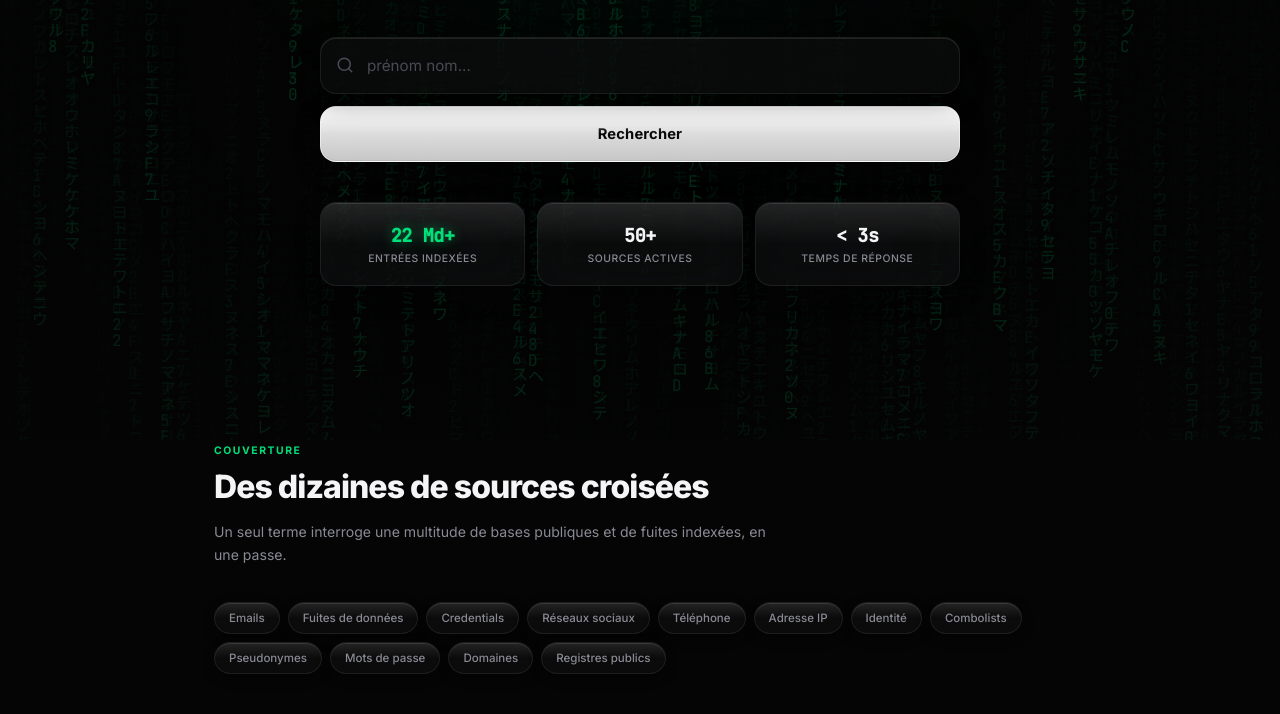
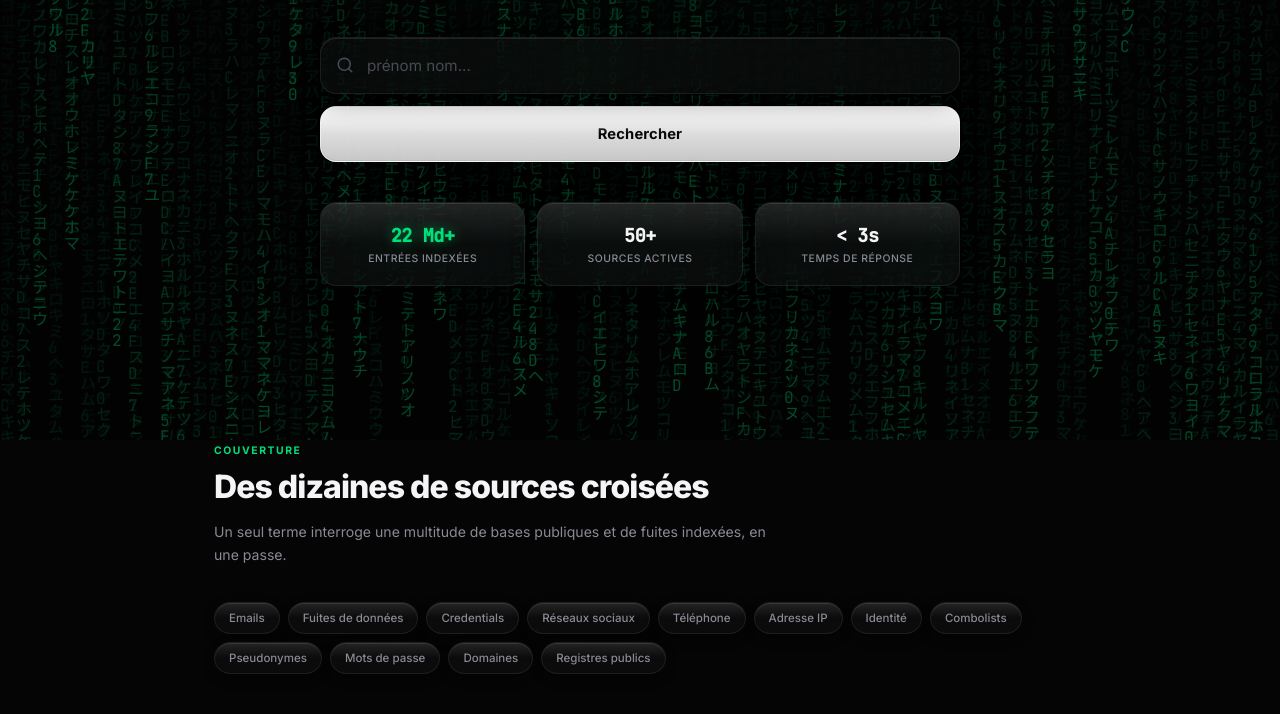
Before and after one commit to nuxidevv/idk, a website: page index.html in a window 1280 px wide. Shown: the part 360-1074 px from the top of the page. Drawn offline with Linux system fonts and the light colour scheme.

Commit message:
Update matrix effect styles and functionality

```diff
--- a/index.html
+++ b/index.html
@@ -84,31 +84,31 @@
   }
 
   /* ============================================================
-     EFFET MATRIX — CANVAS EN FOND
+     MATRIX — CANVAS PLEIN ÉCRAN, VISIBLE PARTOUT
      ============================================================ */
   #matrix {
     position:fixed;
     top:0; left:0;
-    width:100%;
-    height:100%;
+    width:100vw;
+    height:100vh;
     z-index:0;
     pointer-events:none;
+    opacity:0.55;
+    display:block;
+  }
+  body.light #matrix {
     opacity:0.28;
   }
-  body.light #matrix {
-    opacity:0.12;
-  }
-
-  /* Léger voile par-dessus la matrix pour ne pas gêner la lecture */
+
   .matrix-overlay {
     position:fixed;
     inset:0;
     z-index:0;
     pointer-events:none;
-    background:radial-gradient(ellipse at center, transparent 0%, rgba(5,5,5,0.6) 90%);
+    background:rgba(5,5,5,0.35);
   }
   body.light .matrix-overlay {
-    background:radial-gradient(ellipse at center, transparent 0%, rgba(250,250,251,0.6) 90%);
+    background:rgba(250,250,251,0.35);
   }
 
   .page-loader {
@@ -1505,7 +1505,7 @@
 const EP = "/api/search";
 
 /* ============================================================
-   EFFET MATRIX DISCRET
+   EFFET MATRIX — VISIBLE PARTOUT, NET, DENSE
    ============================================================ */
 (function matrixRain() {
   const canvas = document.getElementById("matrix");
@@ -1517,17 +1517,23 @@ const EP = "/api/search";
   const chars = "アカサタナハマヤラワイキシチニヒミリウクスツヌフムユルエケセテネヘメレオコソトノホモヨロ0123456789ABCDEF".split("");
   let rafId = null;
   let lastTime = 0;
-  const interval = 55; // ms — plus haut = plus lent
+  const interval = 55; // ms
 
   function resize() {
-    w = canvas.width = window.innerWidth;
-    h = canvas.height = window.innerHeight;
+    const dpr = window.devicePixelRatio || 1;
+    w = window.innerWidth;
+    h = window.innerHeight;
+    canvas.width = w * dpr;
+    canvas.height = h * dpr;
+    canvas.style.width = w + "px";
+    canvas.style.height = h + "px";
+    ctx.setTransform(dpr, 0, 0, dpr, 0, 0);
     columns = Math.floor(w / font);
     drops = new Array(columns).fill(0).map(() => Math.random() * -50);
   }
 
   function draw() {
-    ctx.fillStyle = "rgba(5, 5, 5, 0.08)";
+    ctx.fillStyle = "rgba(5, 5, 5, 0.04)";
     ctx.fillRect(0, 0, w, h);
 
     ctx.font = font + "px 'JetBrains Mono', monospace";
@@ -1538,18 +1544,15 @@ const EP = "/api/search";
       const x = i * font;
       const y = drops[i] * font;
 
-      // Tête de colonne plus lumineuse
       ctx.fillStyle = "rgba(0, 224, 122, 0.9)";
       ctx.fillText(char, x, y);
 
-      // Traînée plus sombre (juste derrière)
       if (drops[i] > 1) {
         ctx.fillStyle = "rgba(0, 224, 122, 0.35)";
         const prevChar = chars[Math.floor(Math.random() * chars.length)];
         ctx.fillText(prevChar, x, y - font);
       }
 
-      // Reset quand ça sort de l'écran
       if (y > h && Math.random() > 0.975) {
         drops[i] = 0;
       }
@@ -1566,12 +1569,12 @@ const EP = "/api/search";
 
   resize();
   window.addEventListener("resize", resize);
+  window.addEventListener("orientationchange", () => setTimeout(resize, 200));
   rafId = requestAnimationFrame(loop);
 
-  // Adapte la couleur en mode clair
   const observer = new MutationObserver(() => {
     const light = document.body.classList.contains("light");
-    canvas.style.opacity = light ? "0.12" : "0.28";
+    canvas.style.opacity = light ? "0.28" : "0.55";
   });
   observer.observe(document.body, { attributes: true, attributeFilter: ["class"] });
 })();
```
